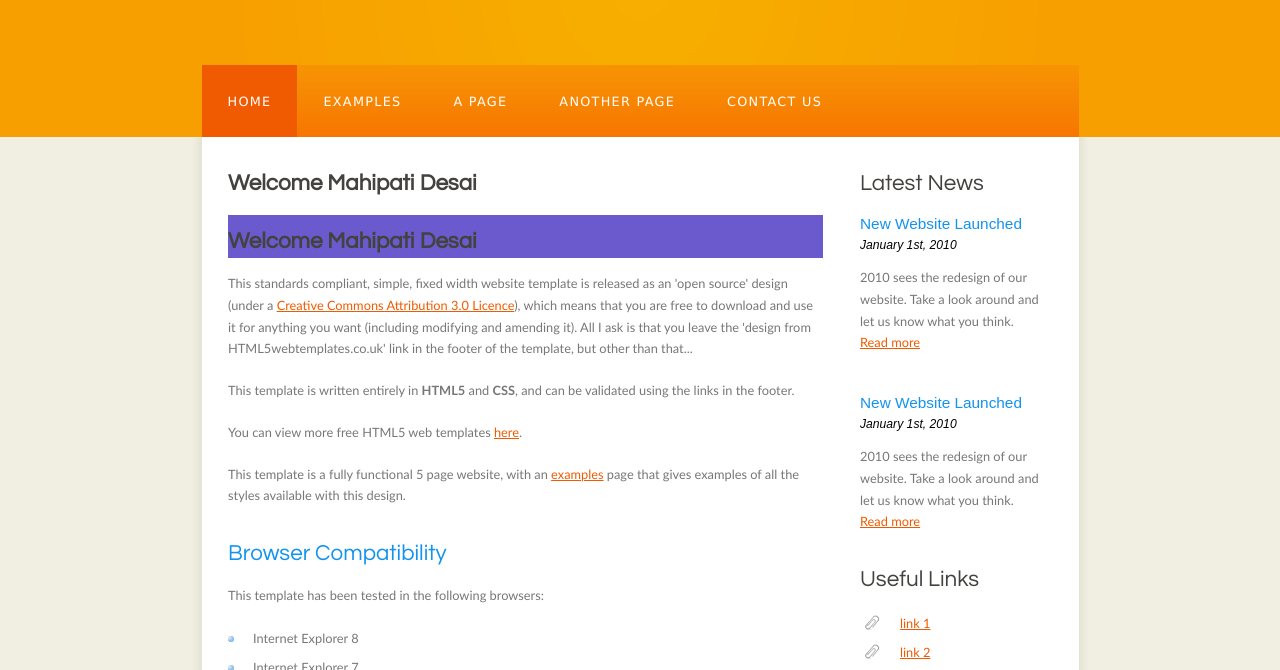
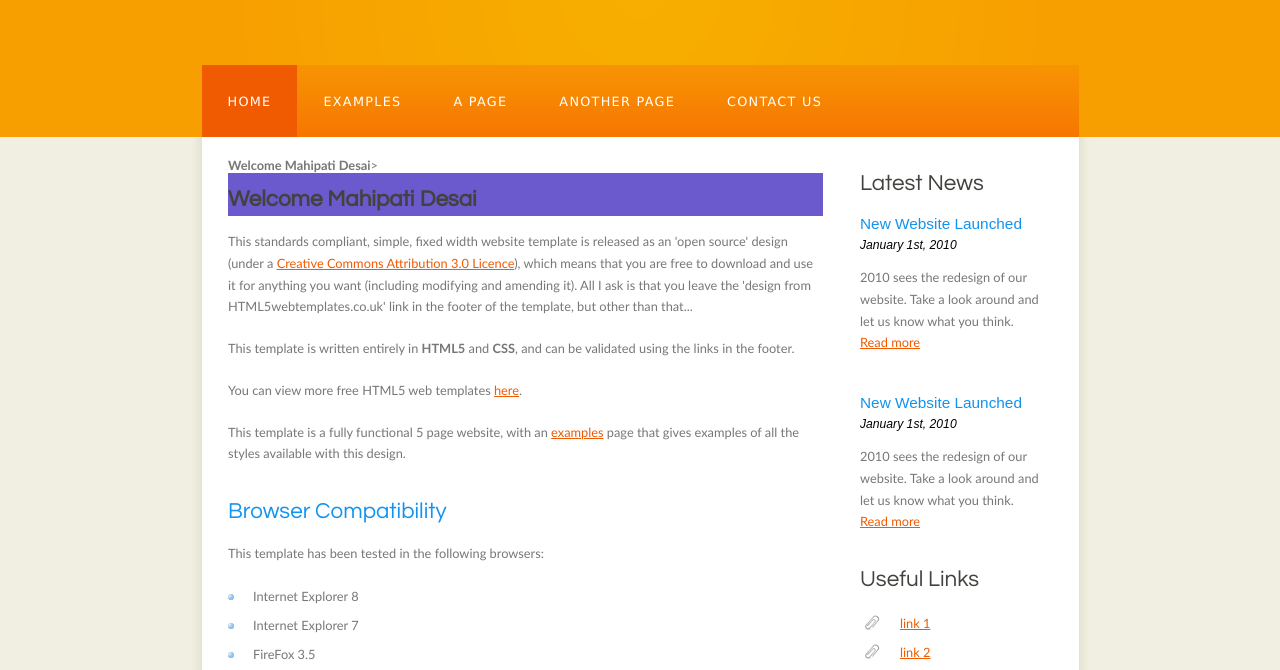
Before and after one commit to mahipati/MileageTracker1, a plain HTML site: page index.html in a window 1280 px wide. Shown: the part 103-773 px from the top of the page. Drawn offline with Linux system fonts and the light colour scheme.

Commit message:
Update index.html

```diff
--- a/index.html
+++ b/index.html
@@ -58,7 +58,7 @@
       </div>
       <div id="content">
         <!-- insert the page content here -->
-        <h1><B>Welcome Mahipati Desai</B></h1>
+        <!<h1><B>Welcome Mahipati Desai</B></h1>>
         <h1 style="background-color:SlateBlue;"><B>Welcome Mahipati Desai</B></h1>
 
         <p>This standards compliant, simple, fixed width website template is released as an 'open source' design (under a <a href="http://creativecommons.org/licenses/by/3.0">Creative Commons Attribution 3.0 Licence</a>), which means that you are free to download and use it for anything you want (including modifying and amending it). All I ask is that you leave the 'design from HTML5webtemplates.co.uk' link in the footer of the template, but other than that...</p>
```
